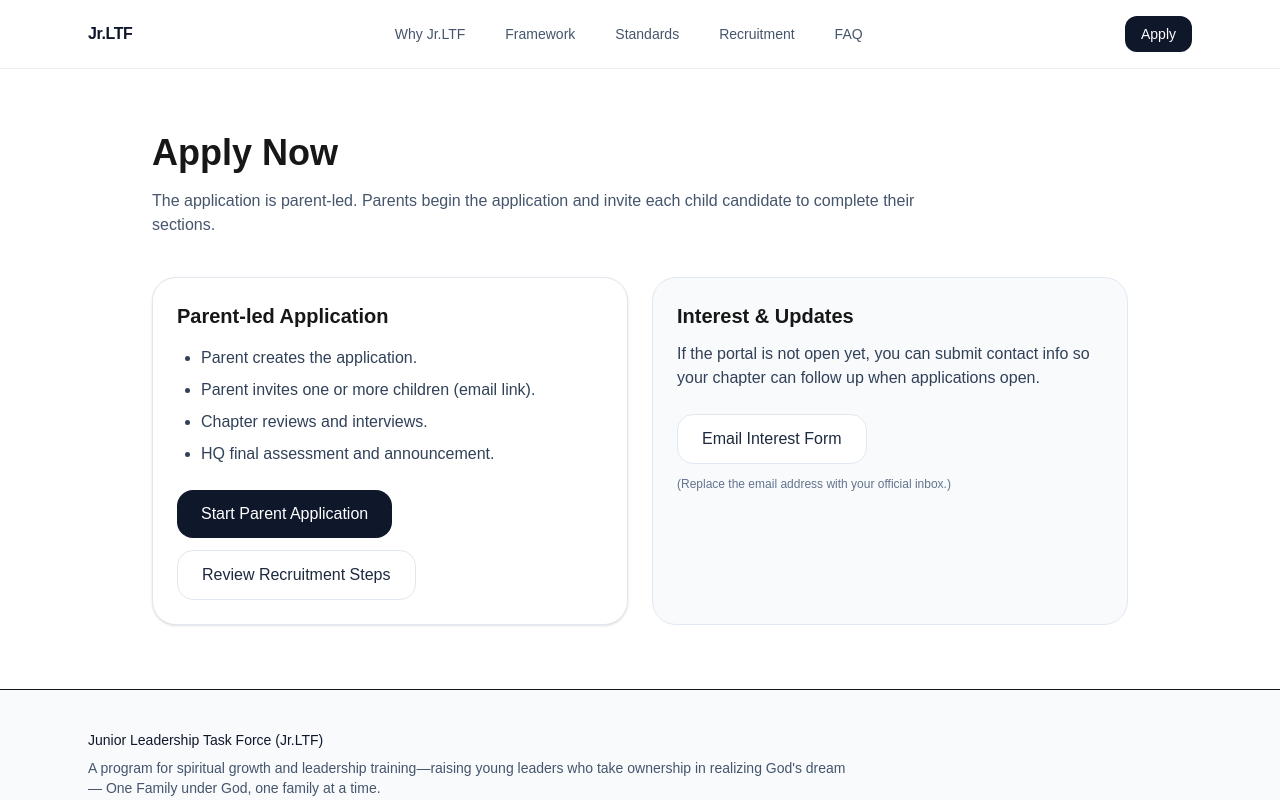
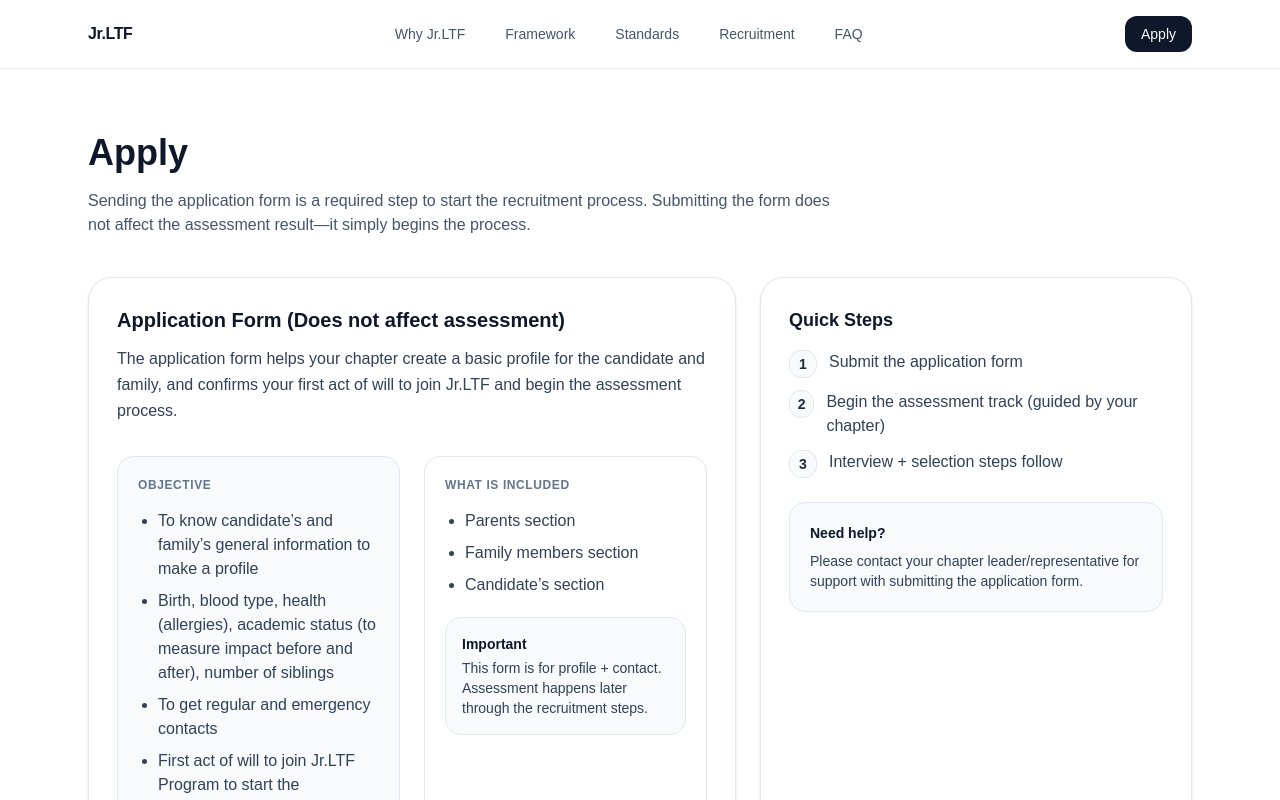
Before and after one commit to nyamkadorj/jrltf-site, a Next.js app: page /apply in a window 1280 px wide. Shown: the top 800 px of the page. Built offline with nearby package versions, Linux system fonts and the light colour scheme.

Commit message:
“Update”

```diff
--- a/src/app/apply/page.tsx
+++ b/src/app/apply/page.tsx
@@ -1,63 +1,139 @@
+// src/app/apply/page.tsx
 "use client";
 
 import Link from "next/link";
+import React from "react";
 
 export default function ApplyPage() {
+  // Later: replace this with your Google Forms URL
+  const APPLY_URL = "#";
+
   return (
-    <div className="mx-auto max-w-5xl px-6 py-16">
+    <div className="bg-white">
+      <div className="mx-auto max-w-6xl px-6 py-16">
+        {/* Header */}
         <div className="max-w-3xl">
-        <h1 className="text-4xl font-bold">Apply Now</h1>
+          <h1 className="text-4xl font-bold text-slate-900">Apply</h1>
           <p className="mt-4 text-slate-600">
-          The application is parent-led. Parents begin the application and invite each child
-          candidate to complete their sections.
+            Sending the application form is a required step to start the recruitment process.
+            Submitting the form does not affect the assessment result—it simply begins the process.
           </p>
         </div>
 
-      <div className="mt-10 grid gap-6 md:grid-cols-2">
-        <div className="rounded-3xl border border-slate-200 bg-white p-6 shadow-sm">
-          <h2 className="text-xl font-semibold">Parent-led Application</h2>
-          <ul className="mt-4 list-disc space-y-2 pl-6 text-slate-700">
-            <li>Parent creates the application.</li>
-            <li>Parent invites one or more children (email link).</li>
-            <li>Chapter reviews and interviews.</li>
-            <li>HQ final assessment and announcement.</li>
+        {/* Main content */}
+        <div className="mt-10 grid gap-6 lg:grid-cols-[1.2fr_0.8fr]">
+          {/* Left: Info */}
+          <section className="rounded-3xl border border-slate-200 bg-white p-7 shadow-sm">
+            <h2 className="text-xl font-semibold text-slate-900">
+              Application Form (Does not affect assessment)
+            </h2>
+            <p className="mt-3 text-slate-700 leading-relaxed">
+              The application form helps your chapter create a basic profile for the candidate and
+              family, and confirms your first act of will to join Jr.LTF and begin the assessment
+              process.
+            </p>
+
+            <div className="mt-8 grid gap-6 md:grid-cols-2">
+              {/* Objective */}
+              <div className="rounded-2xl border border-slate-200 bg-slate-50 p-5">
+                <p className="text-xs font-bold uppercase tracking-wider text-slate-500">
+                  Objective
+                </p>
+                <ul className="mt-4 list-disc space-y-2 pl-5 text-slate-700">
+                  <li>
+                    To know candidate’s and family’s general information to make a profile
+                  </li>
+                  <li>
+                    Birth, blood type, health (allergies), academic status (to measure impact
+                    before and after), number of siblings
+                  </li>
+                  <li>To get regular and emergency contacts</li>
+                  <li>
+                    First act of will to join Jr.LTF Program to start the assessment process (if we
+                    receive the application form, it indicates that the candidate and family want
+                    to join)
+                  </li>
+                </ul>
+              </div>
+
+              {/* Included */}
+              <div className="rounded-2xl border border-slate-200 bg-white p-5">
+                <p className="text-xs font-bold uppercase tracking-wider text-slate-500">
+                  What is included
+                </p>
+                <ul className="mt-4 list-disc space-y-2 pl-5 text-slate-700">
+                  <li>Parents section</li>
+                  <li>Family members section</li>
+                  <li>Candidate’s section</li>
                 </ul>
 
-          <div className="mt-6 flex flex-wrap gap-3">
-            <button
-              className="rounded-2xl bg-slate-900 px-6 py-3 font-medium text-white hover:opacity-90"
-              type="button"
-              onClick={() => alert("Portal coming soon. (Front-end only for now)")}
-            >
-              Start Parent Application
-            </button>
-            <Link
-              href="/recruitment"
-              className="rounded-2xl border border-slate-200 bg-white px-6 py-3 text-slate-800 hover:bg-slate-50"
-            >
-              Review Recruitment Steps
-            </Link>
+                <div className="mt-5 rounded-2xl border border-slate-200 bg-slate-50 p-4">
+                  <p className="text-sm font-semibold text-slate-900">
+                    Important
+                  </p>
+                  <p className="mt-1 text-sm text-slate-700">
+                    This form is for profile + contact. Assessment happens later through the
+                    recruitment steps.
+                  </p>
+                </div>
               </div>
             </div>
 
-        <div className="rounded-3xl border border-slate-200 bg-slate-50 p-6">
-          <h2 className="text-xl font-semibold">Interest & Updates</h2>
-          <p className="mt-3 text-slate-700">
-            If the portal is not open yet, you can submit contact info so your chapter can
-            follow up when applications open.
-          </p>
-
-          {/* Front-end only (no backend): simple mailto */}
+            {/* Buttons */}
+            <div className="mt-8 flex flex-wrap gap-3">
               <a
-            className="mt-6 inline-flex rounded-2xl border border-slate-200 bg-white px-6 py-3 text-slate-800 hover:bg-slate-50"
-            href="mailto:jrltf@yourorg.org?subject=Jr.LTF%20Application%20Interest&body=Parent%20Name:%0AChapter:%0AEmail:%0AChild%20Name(s):%0A"
+                href={APPLY_URL}
+                className="rounded-2xl bg-slate-900 px-6 py-3 text-sm font-semibold text-white transition-opacity duration-200 hover:opacity-90"
               >
-            Email Interest Form
+                Open Application Form
               </a>
 
+              <Link
+                href="/recruitment"
+                className="rounded-2xl border border-slate-200 bg-white px-6 py-3 text-sm font-semibold text-slate-900 transition-colors duration-200 hover:bg-slate-50"
+              >
+                Review Recruitment Timeline
+              </Link>
+            </div>
+
             <p className="mt-3 text-xs text-slate-500">
-            (Replace the email address with your official inbox.)
+              (Later you can replace <span className="font-mono">APPLY_URL</span> with your Google
+              Forms link.)
             </p>
+          </section>
+
+          {/* Right: Quick steps */}
+          <aside className="rounded-3xl border border-slate-200 bg-white p-7 shadow-sm">
+            <h3 className="text-lg font-semibold text-slate-900">Quick Steps</h3>
+            <ol className="mt-4 space-y-3 text-slate-700">
+              <li className="flex gap-3">
+                <span className="grid h-7 w-7 place-items-center rounded-xl border border-slate-200 bg-slate-50 text-sm font-semibold text-slate-800">
+                  1
+                </span>
+                <span>Submit the application form</span>
+              </li>
+              <li className="flex gap-3">
+                <span className="grid h-7 w-7 place-items-center rounded-xl border border-slate-200 bg-slate-50 text-sm font-semibold text-slate-800">
+                  2
+                </span>
+                <span>Begin the assessment track (guided by your chapter)</span>
+              </li>
+              <li className="flex gap-3">
+                <span className="grid h-7 w-7 place-items-center rounded-xl border border-slate-200 bg-slate-50 text-sm font-semibold text-slate-800">
+                  3
+                </span>
+                <span>Interview + selection steps follow</span>
+              </li>
+            </ol>
+
+            <div className="mt-6 rounded-2xl border border-slate-200 bg-slate-50 p-5">
+              <p className="text-sm font-semibold text-slate-900">Need help?</p>
+              <p className="mt-2 text-sm text-slate-700">
+                Please contact your chapter leader/representative for support with submitting the
+                application form.
+              </p>
+            </div>
+          </aside>
         </div>
       </div>
     </div>
--- a/src/app/recruitment/page.tsx
+++ b/src/app/recruitment/page.tsx
@@ -78,7 +78,7 @@
       <div className="mx-auto max-w-6xl px-6 py-16">
         {/* Header */}
         <motion.div {...fadeUp(0)} className="max-w-3xl">
-          <h1 className="text-4xl font-bold text-slate-900">Recruitment</h1>
+          <h1 className="text-4xl font-bold text-slate-900">Recruitment Process</h1>
           <p className="mt-4 text-slate-600">
             The recruitment process is designed to support candidates’ spiritual
             growth, clarify readiness, and confirm alignment with the program
@@ -133,7 +133,7 @@
         >
           <div>
             <h2 className="text-xl font-semibold text-slate-900">
-              Recruitment Timeline
+              Recruitment Steps
             </h2>
             <p className="mt-2 text-slate-600">
               Follow the steps in order. Each step builds on the previous one.
```
Lines whose indentation alone changed are shown as unchanged.
